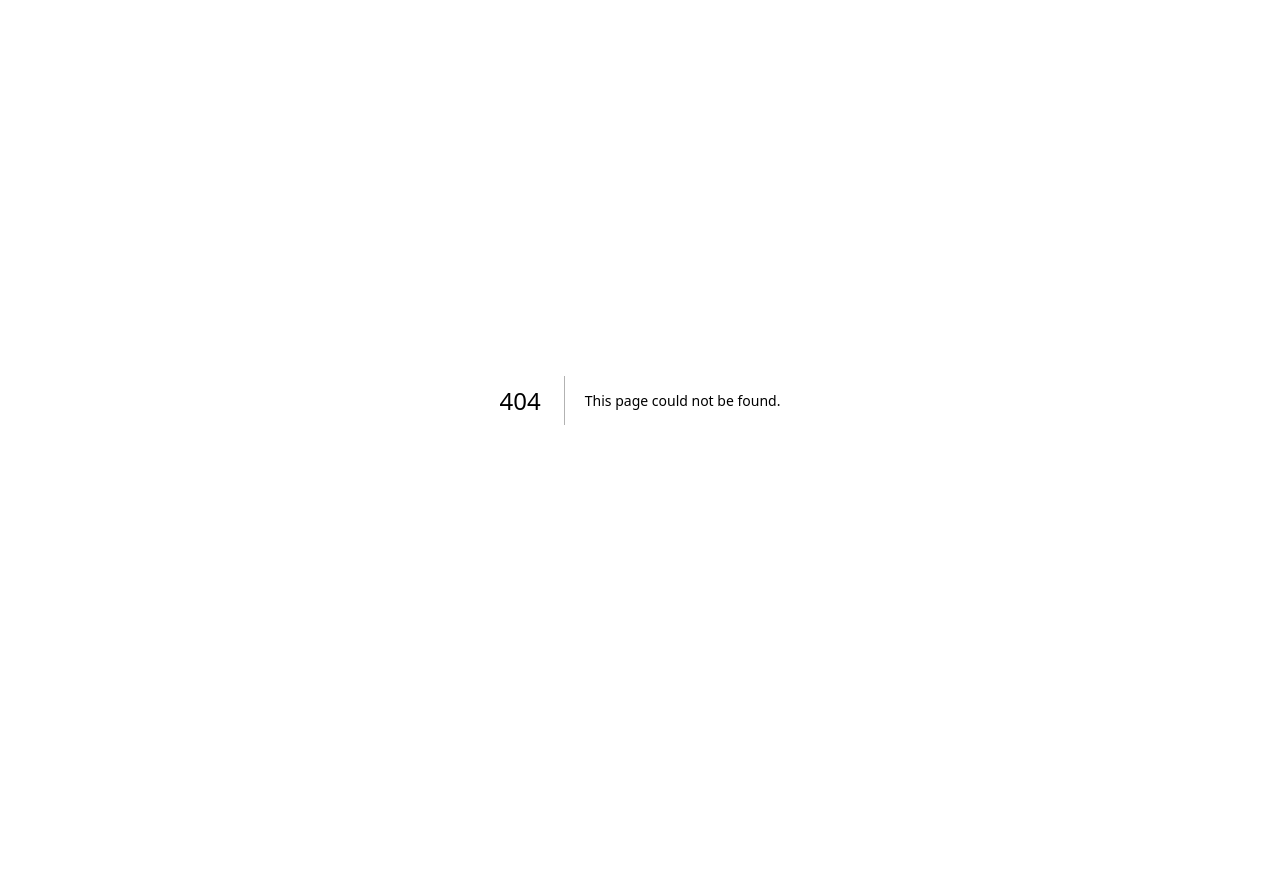
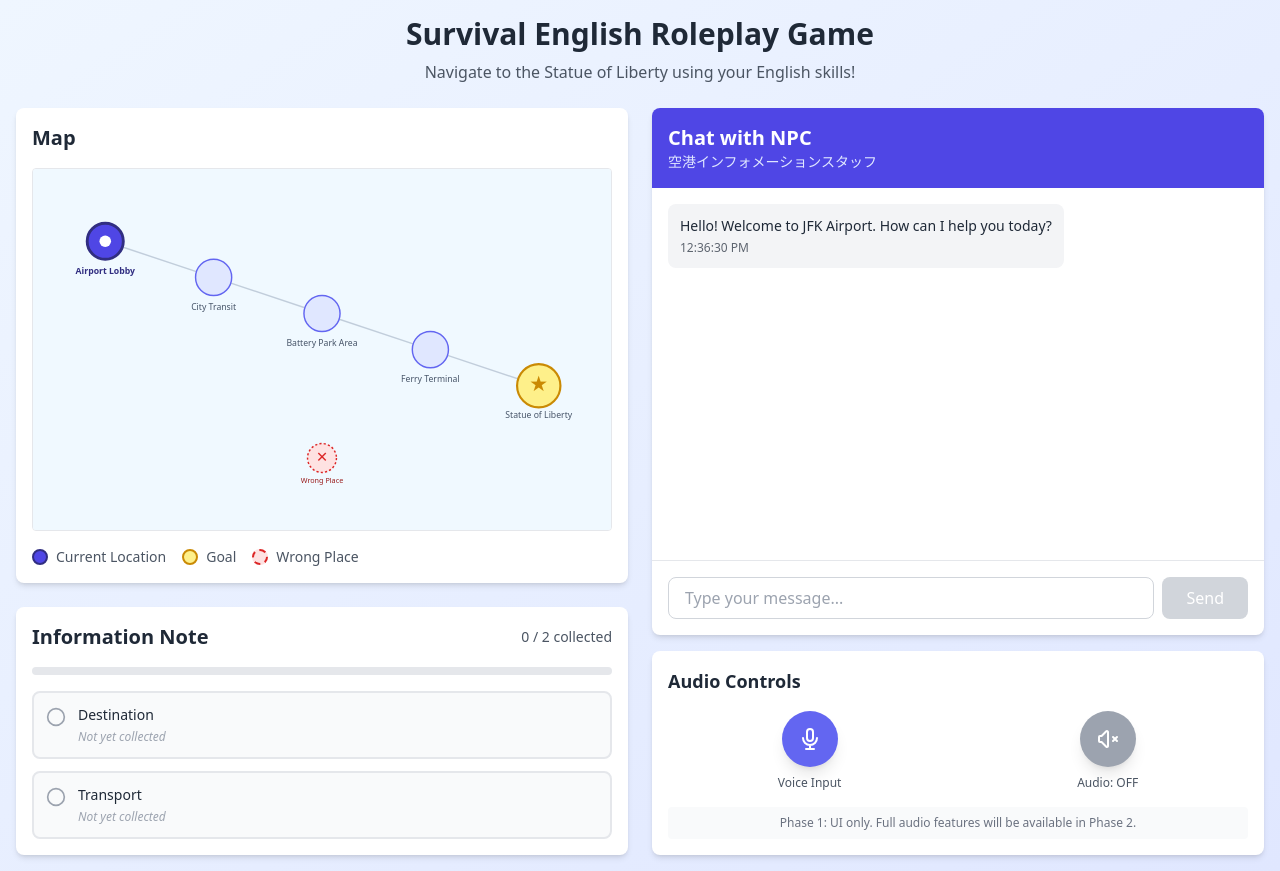
Before and after one commit to toshi-arch/survival-english-RPG, a Next.js app in the folder frontend/: page /game in a window 1280 px wide. Before the commit this address had no page. Before the commit the page ends 800 px from the top, so only its background shows below. Built offline with nearby package versions, Linux system fonts and the light colour scheme.

Commit message:
add: 6.1 ゲームページの実装
  - `app/game/page.tsx`を作成
  - GameStateProviderでラップ
  - 左パネル（MapUI, InformationNote）と右パネル（ChatUI, AudioInterface）のレイアウト
  - _要件: 11.4_

```diff
--- /dev/null
+++ b/frontend/app/game/page.tsx
@@ -0,0 +1,49 @@
+/**
+ * ゲームページ
+ *
+ * すべてのゲームコンポーネントを統合したメインゲーム画面
+ * 要件: 11.4
+ */
+
+import { GameStateProvider } from '@/contexts/GameStateContext';
+import MapUI from '@/components/MapUI';
+import InformationNote from '@/components/InformationNote';
+import ChatUI from '@/components/ChatUI';
+import AudioInterface from '@/components/AudioInterface';
+
+export default function GamePage() {
+  return (
+    <GameStateProvider>
+      <div className="min-h-screen bg-gradient-to-br from-blue-50 to-indigo-100 p-4">
+        <div className="max-w-7xl mx-auto">
+          {/* ヘッダー */}
+          <header className="mb-6">
+            <h1 className="text-3xl font-bold text-gray-800 text-center">
+              Survival English Roleplay Game
+            </h1>
+            <p className="text-center text-gray-600 mt-2">
+              Navigate to the Statue of Liberty using your English skills!
+            </p>
+          </header>
+
+          {/* メインゲームエリア */}
+          <div className="grid grid-cols-1 lg:grid-cols-2 gap-6">
+            {/* 左パネル: マップと情報ノート */}
+            <aside className="space-y-6">
+              <MapUI />
+              <InformationNote />
+            </aside>
+
+            {/* 右パネル: チャットと音声インターフェース */}
+            <main className="flex flex-col" style={{ minHeight: '600px' }}>
+              <div className="flex-1">
+                <ChatUI />
+              </div>
+              <AudioInterface />
+            </main>
+          </div>
+        </div>
+      </div>
+    </GameStateProvider>
+  );
+}
```
Also changed, not shown: 1 other file (tests, documents, lock files or other folders).
